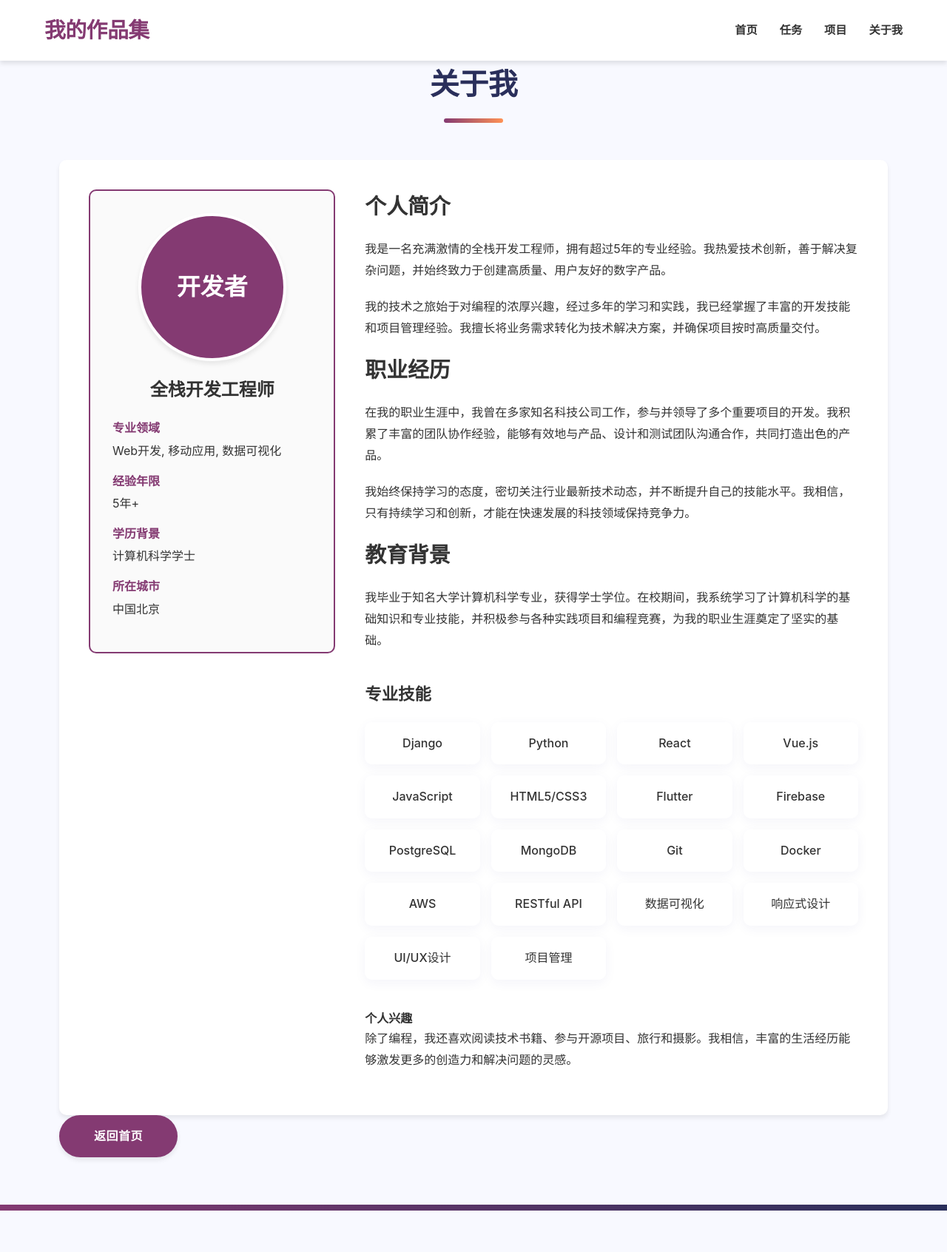
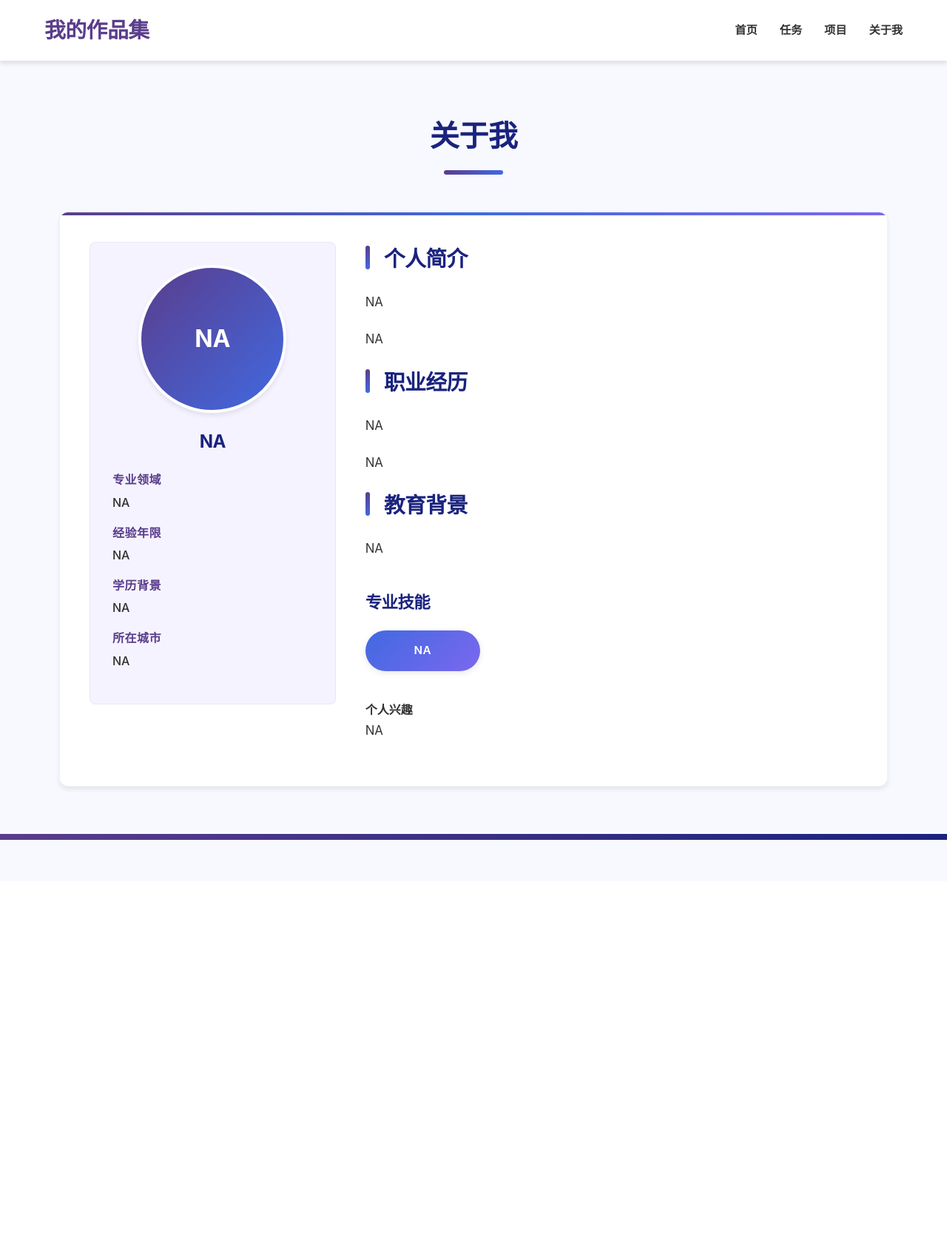
Before and after one commit to Zijie-Hong/My-Website, a Django app: page /about/ in a window 1280 px wide. Shown: the whole page at 74% size. After the commit the page ends 1135 px from the top, so only its background shows below. Run offline with Django 5.2, Linux system fonts and the light colour scheme.

Commit message:
修复删除框，卡片颜色，修改关于我界面

```diff
--- a/portfolio/static/portfolio/css/style.css
+++ b/portfolio/static/portfolio/css/style.css
@@ -33,14 +33,14 @@ body {
     box-sizing: border-box;
 }
 
-/* 现代多彩主题颜色变量 - 基于设计图 */
+/* 现代多彩主题颜色变量 - 蓝紫色搭配方案 */
 :root {
-    --primary-color: #843a72; /* 主色调：紫色 */
-    --secondary-color: #ff9155; /* 次要色调：橙色 */
-    --accent-color: #ff5a56; /* 强调色：红色 */
-    --tertiary-color: #f36853; /* 第三色：珊瑚色 */
-    --dark-blue: #2a2f5b; /* 深蓝色 */
-    --light-color: #fafafa;
+    --primary-color: #5a3d8c; /* 主色调：深紫色 */
+    --secondary-color: #4169e1; /* 次要色调：皇家蓝 */
+    --accent-color: #7b68ee; /* 强调色：中板岩蓝 */
+    --tertiary-color: #8a2be2; /* 第三色：蓝紫色 */
+    --dark-blue: #1a237e; /* 深蓝色 */
+    --light-color: #f5f3ff;
     --text-color: #333333;
     --text-light: #666666;
     --white: #ffffff;
@@ -838,23 +838,36 @@ footer::before {
     font-weight: 500;
 }
 
-/* 关于页面样式 */
+/* 关于页面样式 - 与主网页配色统一 */
 .about-content {
     display: grid;
     grid-template-columns: 1fr 2fr;
     gap: 40px;
     align-items: start;
     background-color: var(--white);
-    border-radius: 10px;
+    border-radius: var(--border-radius);
     box-shadow: var(--shadow);
     padding: 40px;
+    border: 1px solid rgba(0, 0, 0, 0.05);
+    position: relative;
+    overflow: hidden;
+}
+
+.about-content::before {
+    content: '';
+    position: absolute;
+    top: 0;
+    left: 0;
+    right: 0;
+    height: 4px;
+    background: linear-gradient(90deg, var(--primary-color), var(--secondary-color), var(--accent-color));
 }
 
 .about-sidebar {
     background-color: var(--light-color);
     padding: 30px;
-    border-radius: 10px;
-    border: 2px solid var(--primary-color);
+    border-radius: var(--border-radius-sm);
+    border: 1px solid rgba(0, 0, 0, 0.05);
 }
 
 .profile-image {
@@ -863,7 +876,7 @@ footer::before {
     height: 200px;
     margin: 0 auto 20px;
     border-radius: 50%;
-    background-color: var(--primary-color);
+    background: linear-gradient(135deg, var(--primary-color) 0%, var(--secondary-color) 100%);
     display: flex;
     align-items: center;
     justify-content: center;
@@ -877,7 +890,9 @@ footer::before {
 .about-info h2 {
     text-align: center;
     margin-bottom: 20px;
-    color: var(--dark-color);
+    color: var(--dark-blue);
+    font-weight: 700;
+    letter-spacing: -0.5px;
 }
 
 .info-item {
@@ -888,22 +903,41 @@ footer::before {
     display: block;
     color: var(--primary-color);
     margin-bottom: 5px;
+    font-weight: 600;
+    letter-spacing: 0.5px;
 }
 
 .info-item span {
     color: var(--text-color);
+    font-weight: 500;
 }
 
 .about-main h3 {
     font-size: 1.8rem;
     margin-bottom: 20px;
-    color: var(--dark-color);
+    color: var(--dark-blue);
+    font-weight: 700;
+    letter-spacing: -0.5px;
+    position: relative;
+    padding-left: 25px;
+}
+
+.about-main h3::before {
+    content: '';
+    position: absolute;
+    width: 6px;
+    height: 32px;
+    background: linear-gradient(180deg, var(--primary-color), var(--secondary-color));
+    left: 0;
+    top: 5px;
+    border-radius: 3px;
 }
 
 .about-main p {
     margin-bottom: 20px;
     line-height: 1.8;
     color: var(--text-color);
+    font-size: 1.05rem;
 }
 
 .skills-section {
@@ -913,7 +947,9 @@ footer::before {
 .skills-section h4 {
     font-size: 1.4rem;
     margin-bottom: 20px;
-    color: var(--dark-color);
+    color: var(--dark-blue);
+    font-weight: 700;
+    letter-spacing: -0.5px;
 }
 
 .skills-grid {
@@ -924,21 +960,21 @@ footer::before {
 
 .skill-item {
     padding: 15px;
-    background: rgba(255, 255, 255, 0.75);
-    backdrop-filter: blur(8px);
-    -webkit-backdrop-filter: blur(8px);
-    border: 1px solid rgba(255, 255, 255, 0.3);
-    border-radius: 10px;
+    background: linear-gradient(135deg, var(--secondary-color) 0%, var(--accent-color) 100%);
+    color: var(--white);
+    border-radius: 50px;
     text-align: center;
     transition: var(--transition);
-    font-weight: 500;
-    box-shadow: 0 4px 16px rgba(31, 38, 135, 0.05);
+    font-weight: 600;
+    box-shadow: 0 2px 8px rgba(0, 0, 0, 0.1);
+    font-size: 0.95rem;
+    letter-spacing: 0.5px;
 }
 
 .skill-item:hover {
-    background-color: var(--primary-color);
-    color: var(--white);
-    transform: translateY(-3px);
+    transform: translateY(-3px) scale(1.03);
+    box-shadow: var(--shadow-lg);
+    background: linear-gradient(135deg, var(--primary-color) 0%, var(--secondary-color) 100%);
 }
 
 /* 联系页面样式 */
--- a/portfolio/templates/portfolio/about.html
+++ b/portfolio/templates/portfolio/about.html
@@ -6,31 +6,34 @@
 {% block content %}
     <section class="about-section">
         <div class="container">
+            <!-- 上方空白空间 -->
+            <div style="margin-top: 70px;"></div>
+
             <h1 class="section-title">关于我</h1>
 
             <div class="about-content">
                 <!-- 侧边栏信息 -->
                 <div class="about-sidebar">
                     <div class="profile-image">
-                        <span>开发者</span>
+                        <span>NA</span>
                     </div>
                     <div class="about-info">
-                        <h2>全栈开发工程师</h2>
+                        <h2>NA</h2>
                         <div class="info-item">
                             <strong>专业领域</strong>
-                            <span>Web开发, 移动应用, 数据可视化</span>
+                            <span>NA</span>
                         </div>
                         <div class="info-item">
                             <strong>经验年限</strong>
-                            <span>5年+</span>
+                            <span>NA</span>
                         </div>
                         <div class="info-item">
                             <strong>学历背景</strong>
-                            <span>计算机科学学士</span>
+                            <span>NA</span>
                         </div>
                         <div class="info-item">
                             <strong>所在城市</strong>
-                            <span>中国北京</span>
+                            <span>NA</span>
                         </div>
                     </div>
                 </div>
@@ -38,53 +41,34 @@
                 <!-- 主要内容 -->
                 <div class="about-main">
                     <h3>个人简介</h3>
-                    <p>我是一名充满激情的全栈开发工程师，拥有超过5年的专业经验。我热爱技术创新，善于解决复杂问题，并始终致力于创建高质量、用户友好的数字产品。</p>
-                    <p>我的技术之旅始于对编程的浓厚兴趣，经过多年的学习和实践，我已经掌握了丰富的开发技能和项目管理经验。我擅长将业务需求转化为技术解决方案，并确保项目按时高质量交付。</p>
+                    <p>NA</p>
+                    <p>NA</p>
 
                     <h3>职业经历</h3>
-                    <p>在我的职业生涯中，我曾在多家知名科技公司工作，参与并领导了多个重要项目的开发。我积累了丰富的团队协作经验，能够有效地与产品、设计和测试团队沟通合作，共同打造出色的产品。</p>
-                    <p>我始终保持学习的态度，密切关注行业最新技术动态，并不断提升自己的技能水平。我相信，只有持续学习和创新，才能在快速发展的科技领域保持竞争力。</p>
+                    <p>NA</p>
+                    <p>NA</p>
 
                     <h3>教育背景</h3>
-                    <p>我毕业于知名大学计算机科学专业，获得学士学位。在校期间，我系统学习了计算机科学的基础知识和专业技能，并积极参与各种实践项目和编程竞赛，为我的职业生涯奠定了坚实的基础。</p>
+                    <p>NA</p>
 
                     <!-- 技能展示 -->
                     <div class="skills-section">
                         <h4>专业技能</h4>
                         <div class="skills-grid">
-                            <div class="skill-item">Django</div>
-                            <div class="skill-item">Python</div>
-                            <div class="skill-item">React</div>
-                            <div class="skill-item">Vue.js</div>
-                            <div class="skill-item">JavaScript</div>
-                            <div class="skill-item">HTML5/CSS3</div>
-                            <div class="skill-item">Flutter</div>
-                            <div class="skill-item">Firebase</div>
-                            <div class="skill-item">PostgreSQL</div>
-                            <div class="skill-item">MongoDB</div>
-                            <div class="skill-item">Git</div>
-                            <div class="skill-item">Docker</div>
-                            <div class="skill-item">AWS</div>
-                            <div class="skill-item">RESTful API</div>
-                            <div class="skill-item">数据可视化</div>
-                            <div class="skill-item">响应式设计</div>
-                            <div class="skill-item">UI/UX设计</div>
-                            <div class="skill-item">项目管理</div>
+                            <div class="skill-item">NA</div>
                         </div>
                     </div>
 
                     <!-- 个人兴趣 -->
                     <div class="interests-section" style="margin-top: 40px;">
                         <h4>个人兴趣</h4>
-                        <p>除了编程，我还喜欢阅读技术书籍、参与开源项目、旅行和摄影。我相信，丰富的生活经历能够激发更多的创造力和解决问题的灵感。</p>
+                        <p>NA</p>
                     </div>
                 </div>
             </div>
 
             <!-- 个人介绍结束 -->
-            <div class="text-center mt-8">
-                <a href="{% url 'home' %}" class="btn btn-primary">返回首页</a>
-            </div>
+
         </div>
     </section>
 {% endblock %}
--- a/portfolio/views.py
+++ b/portfolio/views.py
@@ -695,6 +695,9 @@ def update_task_process(request, project_id, task_id):
 
                 print(f"用于匹配的文件名集合: {delete_filenames}")
 
+                # 预先收集需要从数据库中删除的图片ID
+                db_images_to_delete = []
+
                 for img in task['step_images']:
                     step_num = str(img.get('step', ''))
                     # 同时检查'filename'和'file_name'键
@@ -729,12 +732,27 @@ def update_task_process(request, project_id, task_id):
                                 print(f"✓ 成功删除文件: {file_path}")
                             else:
                                 print(f"⚠ 文件不存在，跳过删除: {file_path}")
+
+                            # 记录需要从数据库删除的图片文件名，用于后续批量删除
+                            db_images_to_delete.append(filename)
                         except Exception as e:
                             failed_to_delete += 1
                             print(f"✗ 文件删除失败: {e}")
                             # 即使文件删除失败，仍然从数据中移除该条目
                     else:
+                        # 只有不删除的图片才添加到新列表
                         new_step_images.append(img)
+
+                # 从数据库中删除对应的图片记录
+                if db_images_to_delete:
+                    try:
+                        # 查找并删除匹配文件名的数据库记录
+                        for filename in db_images_to_delete:
+                            # 使用包含查询，因为数据库中的文件名可能包含路径前缀
+                            TaskImage.objects.filter(image__contains=filename, task_id=task_id).delete()
+                            print(f"✓ 从数据库中删除图片记录: {filename}")
+                    except Exception as e:
+                        print(f"✗ 从数据库删除图片记录时出错: {e}")
 
                 # 更新图片列表
                 task['step_images'] = new_step_images
```
Also changed, not shown: portfolio/static/portfolio/js/task_images.js (+97 -41 lines), portfolio/templates/portfolio/home.html (+4 -4 lines), portfolio/templates/portfolio/task_detail.html (+14 -16 lines).
